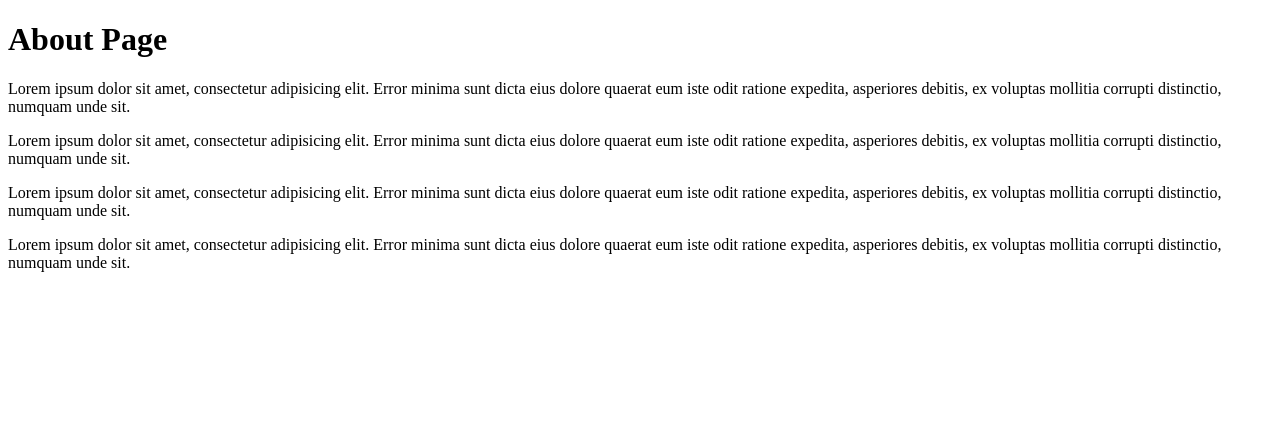
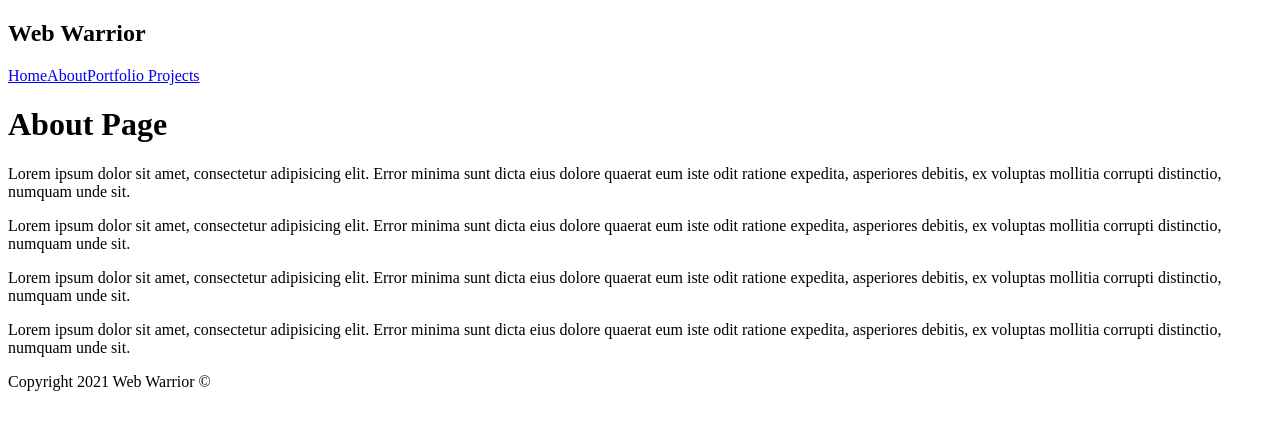
Before and after one commit to raphabarreto/web-warrior, a Gatsby site: page /about in a window 1280 px wide. Built offline with nearby package versions, Linux system fonts and the light colour scheme; Gatsby itself is replaced by a stand-in of ours.

Commit message:
Creating a Layout File

```diff
--- /dev/null
+++ b/src/components/Layout.js
@@ -0,0 +1,16 @@
+import React from "react"
+import Navbar from "./Navbar"
+
+export default function Layout({ children }) {
+  return (
+    <>
+      <div className="layout">
+        <Navbar />
+      </div>
+      <div className="content">{children}</div>
+      <footer>
+        <p>Copyright 2021 Web Warrior &copy;</p>
+      </footer>
+    </>
+  )
+}
--- a/src/components/Navbar.js
+++ b/src/components/Navbar.js
@@ -8,7 +8,7 @@ export default function Navbar() {
       <div className="links">
         <Link to="/">Home</Link>
         <Link to="/about">About</Link>
-        <Link to="/projects">Portfolio projects</Link>
+        <Link to="/projects">Portfolio Projects</Link>
       </div>
     </nav>
   )
--- a/src/pages/about.js
+++ b/src/pages/about.js
@@ -1,7 +1,9 @@
 import React from "react"
+import Layout from "../components/Layout"
 
 export default function About() {
   return (
+    <Layout>
       <div>
         <h1>About Page</h1>
         <p>
@@ -29,5 +31,6 @@ export default function About() {
           unde sit.
         </p>
       </div>
+    </Layout>
   )
 }
--- a/src/pages/index.js
+++ b/src/pages/index.js
@@ -1,15 +1,16 @@
 import React from "react"
-import Navbar from "../components/Navbar"
+import Layout from "../components/Layout"
 
 export default function Home() {
   return (
+    <Layout>
       <section>
-      <Navbar />
         <div>
           <h2>Design</h2>
           <h3>Develop & Deploy</h3>
           <p>UX designer & web deve based in Manchester</p>
         </div>
       </section>
+    </Layout>
   )
 }
```
Also changed, not shown: src/pages/404.js (+7 -4 lines), src/pages/projects/index.js (+7 -4 lines). Lines whose indentation alone changed are shown as unchanged.
